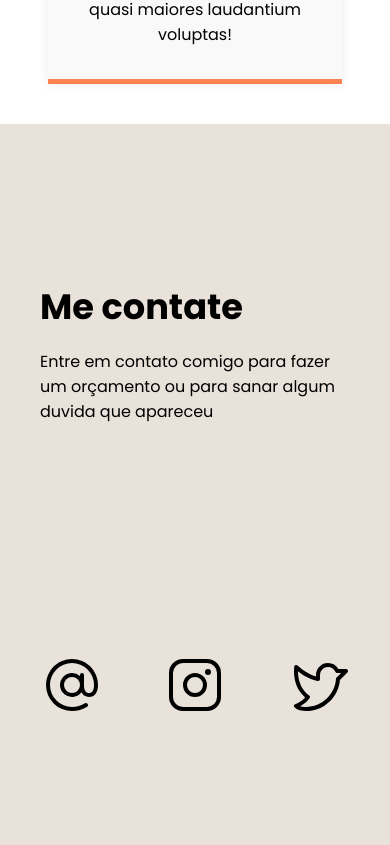
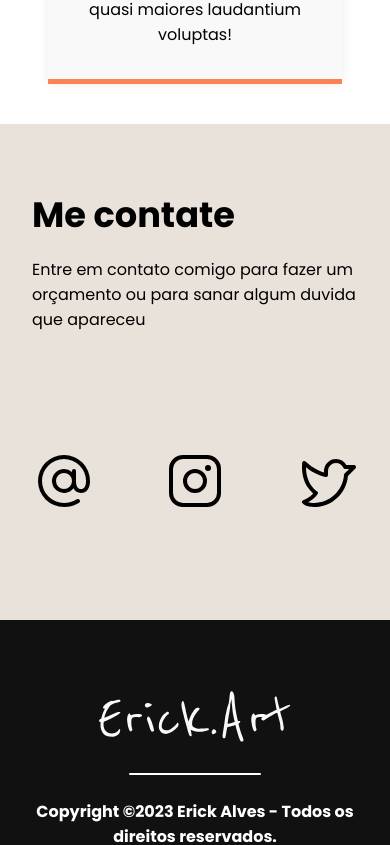
Before and after one commit to cleitonBarros/Erick, a React (Vite) app in the folder Profile/: page / in a window 390 px wide. Shown: the part 2640-3485 px from the top of the page. Built offline with nearby package versions, Linux system fonts and the light colour scheme.

Commit message:
:iphone: responsividade

```diff
--- a/Profile/src/components/Footer/index.tsx
+++ b/Profile/src/components/Footer/index.tsx
@@ -2,7 +2,7 @@ import Flag from "../../assets/Emoji.svg";
 import Logo from "../../assets/ErickArt.svg";
 import { Button } from "../Button/Default";
 import * as S from "./style";
-import art from "../../assets/artstation.svg";
+
 import {
   At,
   InstagramLogo,
--- a/Profile/src/components/Footer/style.ts
+++ b/Profile/src/components/Footer/style.ts
@@ -68,11 +68,12 @@ export const Contact = styled.div`
 export const Content = styled.div`
   display: flex;
   align-items: center;
-  justify-content: space-between;
+  justify-content: center;
   min-height: 450px;
   width: 100%;
   max-width: 80rem;
-  padding: 3.75rem 2.5rem;
+  padding: 2.5rem 2rem;
+  gap: 2rem;
 
   display: flex;
   align-items: center;
@@ -81,7 +82,7 @@ export const Content = styled.div`
   div {
     width: 25rem;
     max-width: 25rem;
-    height: 21rem;
+    height: 12rem;
   }
 
   .wpp {
@@ -108,8 +109,22 @@ export const Content = styled.div`
       a {
         svg {
           fill: ${({ theme }) => theme.COLORS.BLACK_300};
+          transition: all 0.5s;
+
+          &:hover {
+            transform: scale(1.2);
+          }
         }
       }
     }
   }
+
+  @media ${({ theme }) => theme.DEVICE.laptop} {
+    justify-content: space-between;
+    padding: 3.75rem 2.5rem;
+
+    div {
+      height: 21rem;
+    }
+  }
 `;
```
